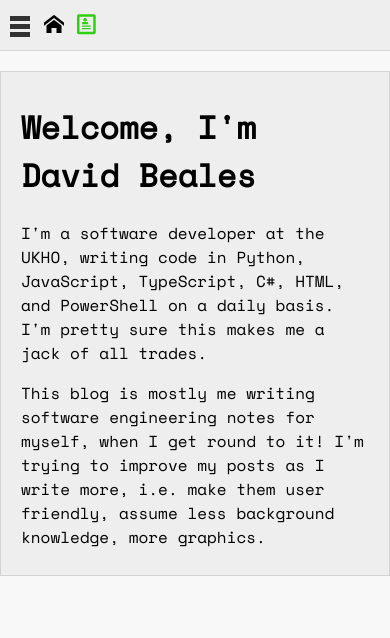
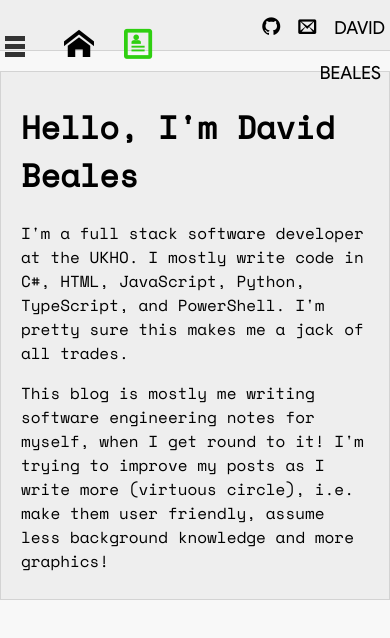
Before and after one commit to chungminhtu/bealesd.github.io, an Angular app: page /about in a window 390 px wide. Shown: the top 638 px of the page. Built offline with nearby package versions, Linux system fonts and the light colour scheme.

Commit message:
WIP: Updating menu bar

```diff
--- a/src/app/about/about.component.html
+++ b/src/app/about/about.component.html
@@ -1,12 +1,12 @@
 <div class="about-container ">
 
-    <h1>Welcome, I'm David Beales</h1>
+    <h1>Hello, I'm David Beales</h1>
 
-    <p> I'm a software developer at the UKHO, writing code in Python, JavaScript, TypeScript, C#, HTML, and PowerShell
-        on a daily basis. I'm pretty sure this makes me a jack of all trades.</p>
+    <p> I'm a full stack software developer at the UKHO. I mostly write code in C#, HTML, JavaScript, Python, TypeScript, and PowerShell.
+         I'm pretty sure this makes me a jack of all trades.</p>
 
     <p>This blog is mostly me writing software engineering notes for myself, when I get round to it! I'm trying to
-        improve my posts as I write more, i.e. make them user friendly, assume less background knowledge, more graphics.
+        improve my posts as I write more (virtuous circle), i.e. make them user friendly, assume less background knowledge and more graphics!
     </p>
 
 </div>
--- a/src/app/menu-bar/menu-bar.component.css
+++ b/src/app/menu-bar/menu-bar.component.css
@@ -1,36 +1,23 @@
 :host {
     --menu-bar-item-margin: 20px;
+    --menu-bar-search-item-margin: 20px;
     --search-width: 200px;
     --home-icon-font-size: 30px;
 }
 
 @media screen and (max-width: 800px) and (min-width: 600px) {
      :host {
-        --menu-bar-item-margin: 10px;
+        --menu-bar-search-item-margin: 10px;
         --search-width: 150px;
     }
 }
 
 @media screen and (max-width: 600px) {
      :host {
-        --menu-bar-item-margin: 5px;
+        --menu-bar-search-item-margin: 5px;
         --search-width: 100px;
-        --home-icon-font-size: 20px;
+        --home-icon-font-size: 30px;
     }
-}
-
-.menu-bar-container2 {
-    position: relative;
-    align-items: center;
-    height: 35px;
-    width: 100%;
-    background-color: rgba(238,238,238,1);
-    color: black;
-    border-bottom: 1px solid lightgray;
-    display: grid;
-    grid-template-columns: repeat(1, min-content) auto auto auto;
-    column-gap: var(--menu-bar-item-margin);
-    justify-content: center;
 }
 
 .menu-bar-container {
@@ -42,13 +29,23 @@
     color: black;
     border-bottom: 1px solid lightgray;
     display: grid;
-    grid-template-columns: repeat(3, min-content);
+    grid-template-columns: repeat(3, 40px) 1fr;
     column-gap: var(--menu-bar-item-margin);
     justify-content: left;
 }
 
-.menu-bar-container>div:first-of-type {
-    margin-left: var(--menu-bar-item-margin);
+.menu-bar-search-container {
+    position: relative;
+    align-items: center;
+    height: 35px;
+    width: 100%;
+    background-color: rgba(238,238,238,1);
+    color: black;
+    border-bottom: 1px solid lightgray;
+    display: grid;
+    grid-template-columns: repeat(1, min-content) auto auto auto;
+    column-gap: var(--menu-bar-search-item-margin);
+    justify-content: center;
 }
 
 #searchInput {
@@ -97,6 +94,21 @@
     border: none;
 }
 
+.menu-link.right{
+    text-align: right;
+    margin-right: var(--menu-bar-search-item-margin);
+}
+
+.menu-link.right span{
+    font-size: 18px;
+    margin-left: 10px;
+}
+
+.menu-author{
+    font-family: 'ps-regular';
+    text-align: right;
+    text-transform: uppercase;
+}
 
 .hamburger {
     display: inline-block;
--- a/src/app/menu-bar/menu-bar.component.html
+++ b/src/app/menu-bar/menu-bar.component.html
@@ -12,35 +12,49 @@
         <span class="icon-profile" routerLink="/about" routerLinkActive="active-link"></span>
     </div>
 
+    <div class="menu-link right">
+        <span class="icon-github" (click)="goToLink('https://github.com/bealesd')"></span>
+        <span class="icon-envelop" (click)="goToLink('https://github.com/bealesd')"></span>
+        <span class="menu-author">David Beales</span>
+    </div>
+
 </div>
 
-<div *ngIf="isHomePage" class="menu-bar-container2">
+<div *ngIf="isHomePage" class="menu-bar-search-container">
 
     <div class="search">
-        <input id="searchInput" type="text" placeholder="Search" maxlength="20" value='' #searchInput (keyup)="filterBlogsBySearch(searchInput.value)">
+        <input id="searchInput" type="text" placeholder="Search" maxlength="20" value='' #searchInput
+            (keyup)="filterBlogsBySearch(searchInput.value)">
     </div>
 
     <div class="sort-name {{this.blogService.sort.current === 'name' ? 'active' : ''}}" (click)="toggleNameSort()">
         <div>
             Name
-            <span *ngIf="blogService.sort.name && this.blogService.sort.current === 'name'" class="icon-sort-alpha-asc"></span>
-            <span *ngIf="!blogService.sort.name && this.blogService.sort.current === 'name'" class="icon-sort-alpha-desc"></span>
+            <span *ngIf="blogService.sort.name && this.blogService.sort.current === 'name'"
+                class="icon-sort-alpha-asc"></span>
+            <span *ngIf="!blogService.sort.name && this.blogService.sort.current === 'name'"
+                class="icon-sort-alpha-desc"></span>
         </div>
     </div>
 
     <div class="sort-tag {{this.blogService.sort.current === 'tag' ? 'active' : ''}}" (click)="toggleTagSort()">
         <div>
             Tag
-            <span *ngIf="blogService.sort.tag && this.blogService.sort.current === 'tag'" class="icon-sort-alpha-asc"></span>
-            <span *ngIf="!blogService.sort.tag && this.blogService.sort.current === 'tag'" class="icon-sort-alpha-desc"></span>
+            <span *ngIf="blogService.sort.tag && this.blogService.sort.current === 'tag'"
+                class="icon-sort-alpha-asc"></span>
+            <span *ngIf="!blogService.sort.tag && this.blogService.sort.current === 'tag'"
+                class="icon-sort-alpha-desc"></span>
         </div>
     </div>
 
-    <div class="sort-timestamp {{this.blogService.sort.current === 'timestamp' ? 'active' : ''}} " (click)="toggleTimestampSort()">
+    <div class="sort-timestamp {{this.blogService.sort.current === 'timestamp' ? 'active' : ''}} "
+        (click)="toggleTimestampSort()">
         <div>
             Date
-            <span *ngIf="blogService.sort.timestamp && this.blogService.sort.current === 'timestamp'" class="icon-sort-alpha-asc"></span>
-            <span *ngIf="!blogService.sort.timestamp && this.blogService.sort.current === 'timestamp'" class="icon-sort-alpha-desc"></span>
+            <span *ngIf="blogService.sort.timestamp && this.blogService.sort.current === 'timestamp'"
+                class="icon-sort-alpha-asc"></span>
+            <span *ngIf="!blogService.sort.timestamp && this.blogService.sort.current === 'timestamp'"
+                class="icon-sort-alpha-desc"></span>
         </div>
     </div>
 
--- a/src/app/menu-bar/menu-bar.component.ts
+++ b/src/app/menu-bar/menu-bar.component.ts
@@ -54,6 +54,10 @@ export class MenuBarComponent implements OnInit {
       }
     });
   }
+
+  goToLink(url: string){
+    window.open(url, "_blank");
+}
 
   getBlogsByTags() {
     this.tags = this.blogService.blogRepo.getAllUniqueTags();
--- a/src/app/services/blogRepo.ts
+++ b/src/app/services/blogRepo.ts
@@ -17,7 +17,7 @@ export class BlogRepo {
                 timestamp: '13 Jun 2020',
                 updated: '',
                 id: 'JavaScriptVariablesAndScope',
-                summary: 'Choose the wrong type declaration or declare it in the wrong place, prepare for unexpected behaviour!',
+                summary: 'Don\'t want unexpected behaviour, learn about variables and scope!',
                 thumbnail: '/assets/blogs/images/variables-scope-thumbnail.jpg',
                 author: 'David Beales'
             }),
--- a/src/index.html
+++ b/src/index.html
@@ -3,7 +3,7 @@
 
 <head>
     <meta charset="utf-8">
-    <title>Blog</title>
+    <title>David Beales Blog</title>
     <base href="/">
     <meta name="viewport" content="width=device-width, initial-scale=1">
     <link rel="icon" type="image/x-icon" href="favicon.ico">
```
